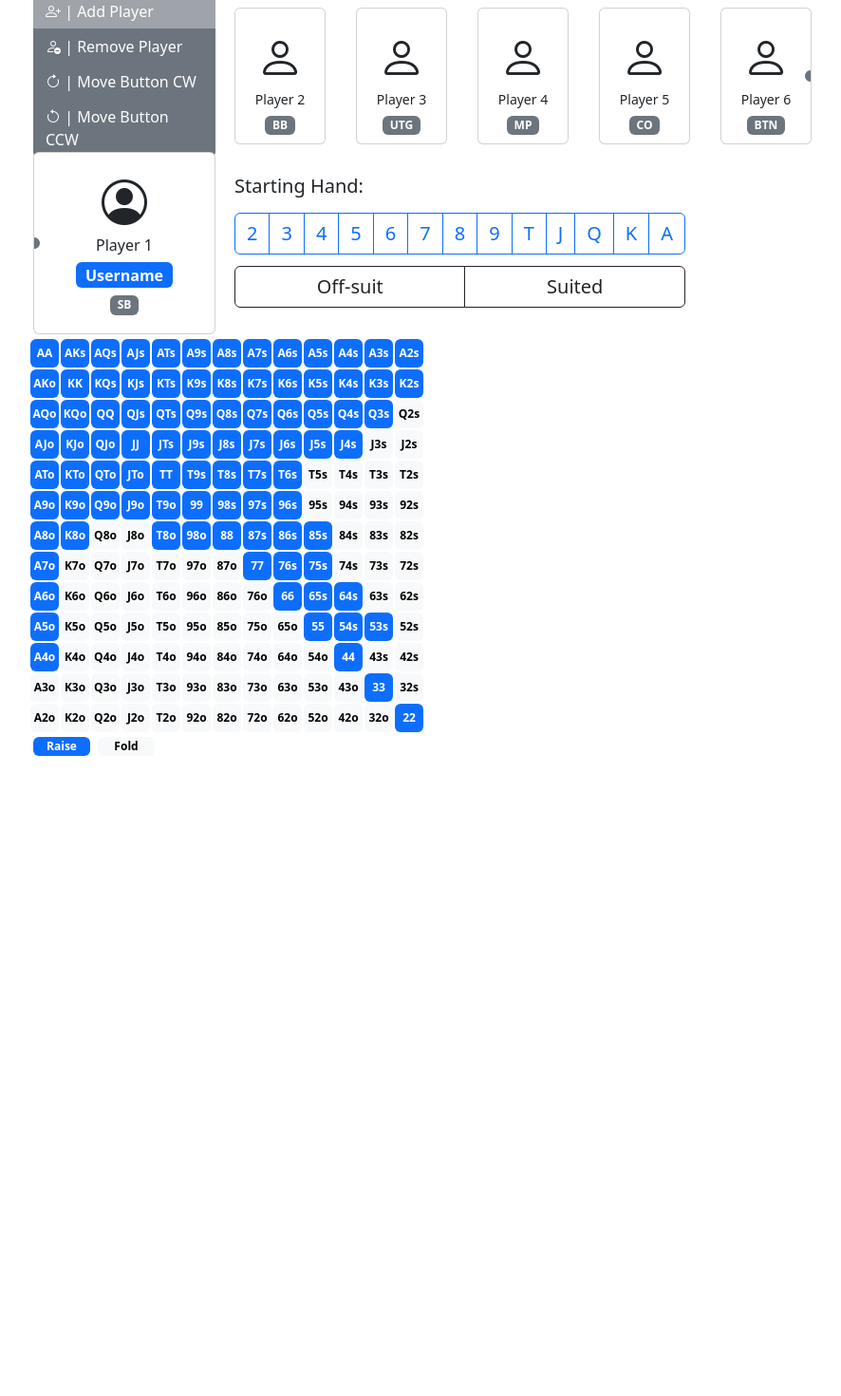
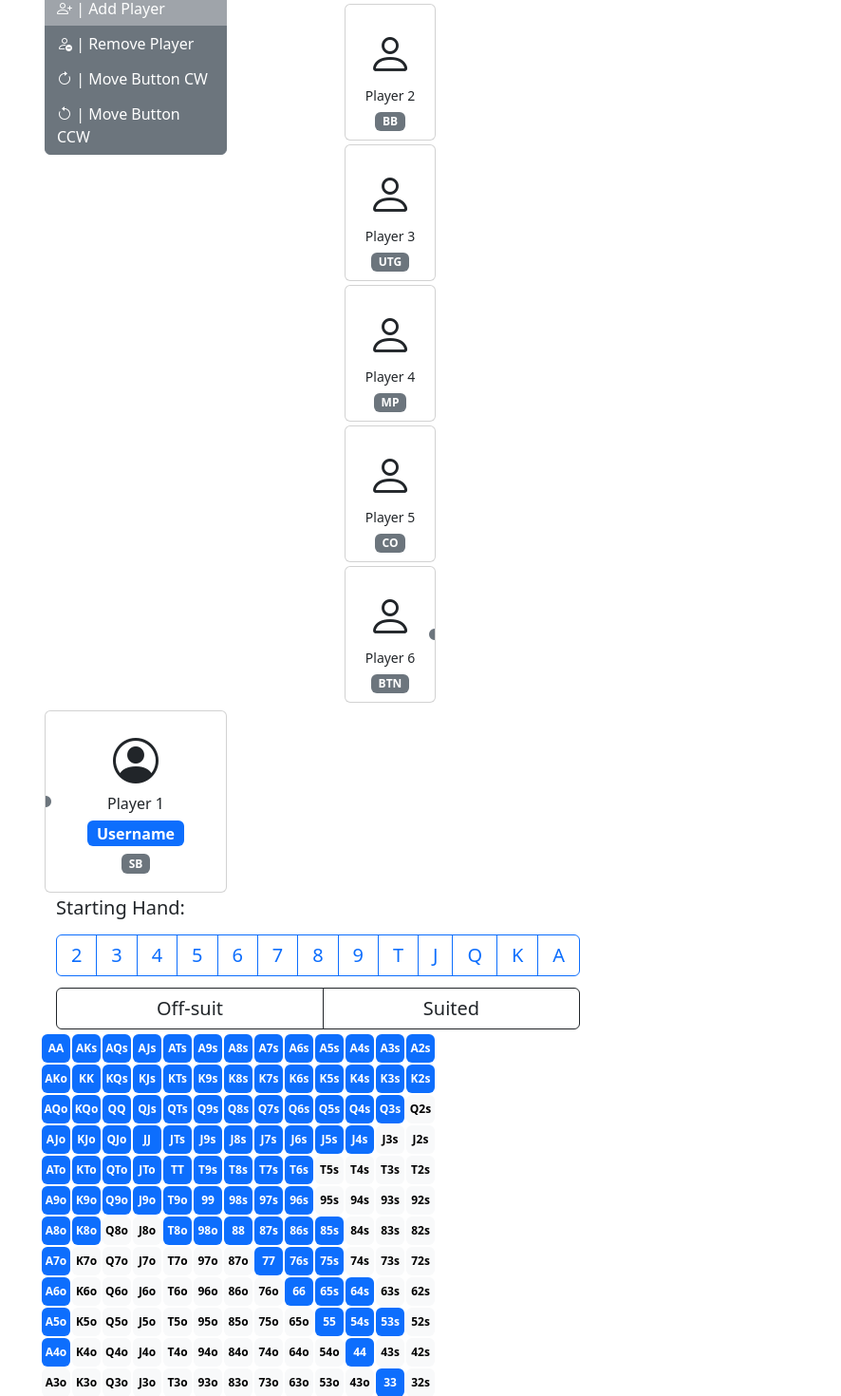
Before and after one commit to florianleca/poker-range-copilot, a Vue app: page / in a window 1280 px wide. Shown: the top 1470 px of the page at 95% size, without its empty margins (1-887 px from the left). Before the commit the page ends 800 px from the top, so only its background shows below. Built offline with nearby package versions, Linux system fonts and the light colour scheme.

Commit message:
container and grid: first elements

```diff
--- a/src/App.vue
+++ b/src/App.vue
@@ -1,14 +1,15 @@
 <template>
-
-    <div class="d-flex">
-
+    <div class="container">
+        <div class="row">
+            <div class="col">
                 <options-buttons
                         :min-players="minPlayers"
                         :max-players="maxPlayers"
                         :nb-players="nbPlayers"
                         @player-added-or-removed="addOrRemovePlayer"
                         @button-moved="moveButton"/>
-        <div class="d-flex players">
+            </div>
+            <div class="col">
                 <other-player
                         v-for="player in nbPlayers-1"
                         :key="player"
@@ -16,16 +17,20 @@
                         :position="positionsData[nbPlayers][(player+buttonPosition)%nbPlayers]"/>
             </div>
         </div>
-    <br/>
-    <div class="d-flex">
+        <div class="row">
+            <div class="col">
                 <main-player
                         :position="positionsData[nbPlayers][(buttonPosition)%nbPlayers]"
                         :username="username"/>
+            </div>
+            <div class="col">
                 <cards/>
             </div>
-    <br>
-    <div>
-        <range-chart :position="positionsData[nbPlayers][(buttonPosition)%nbPlayers]" :rfi="rfi"></range-chart>
+            <div class="col">
+                <range-chart :position="positionsData[nbPlayers][(buttonPosition)%nbPlayers]" :rfi="rfi"/>
+            </div>
+
+        </div>
     </div>
 
 
```
Also changed, not shown: src/components/RangeChart.vue (indentation only). Lines whose indentation alone changed are shown as unchanged.
